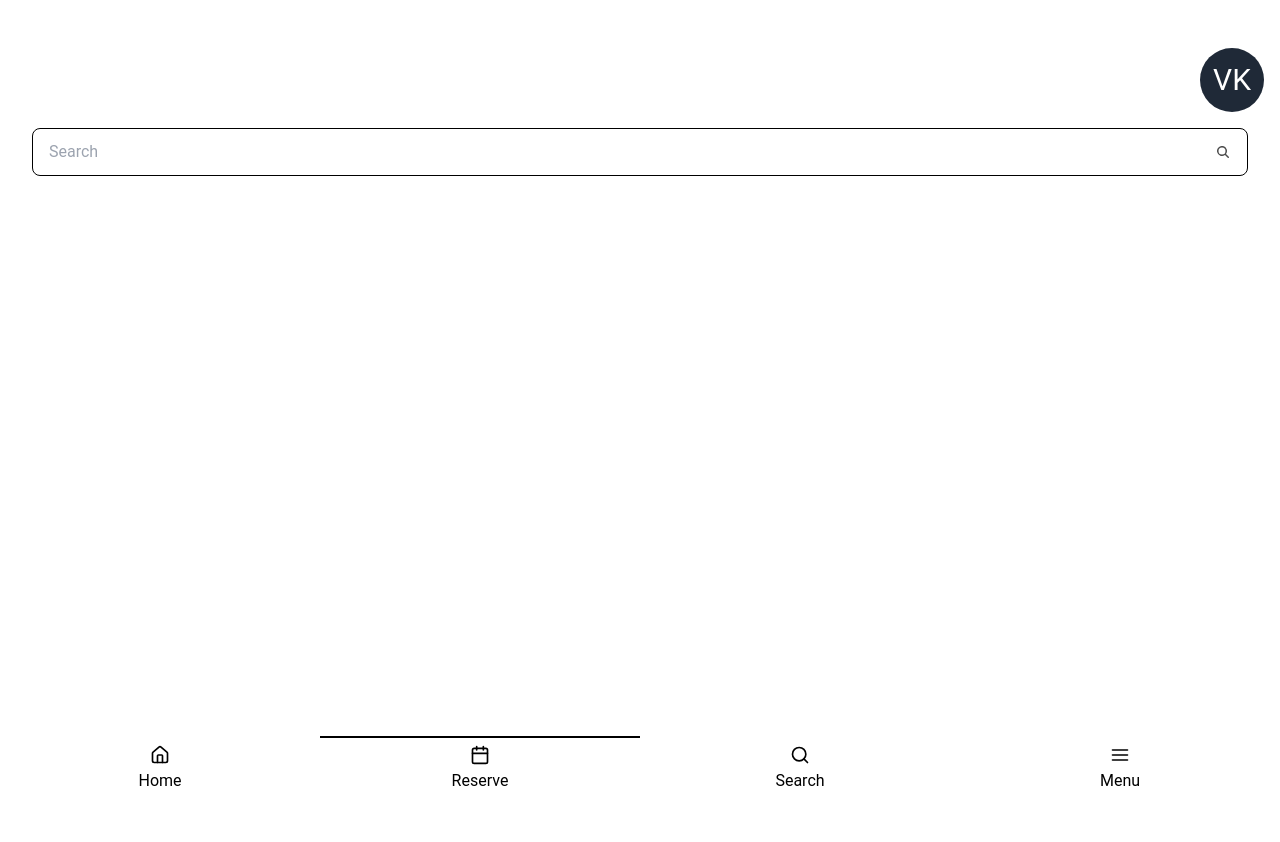
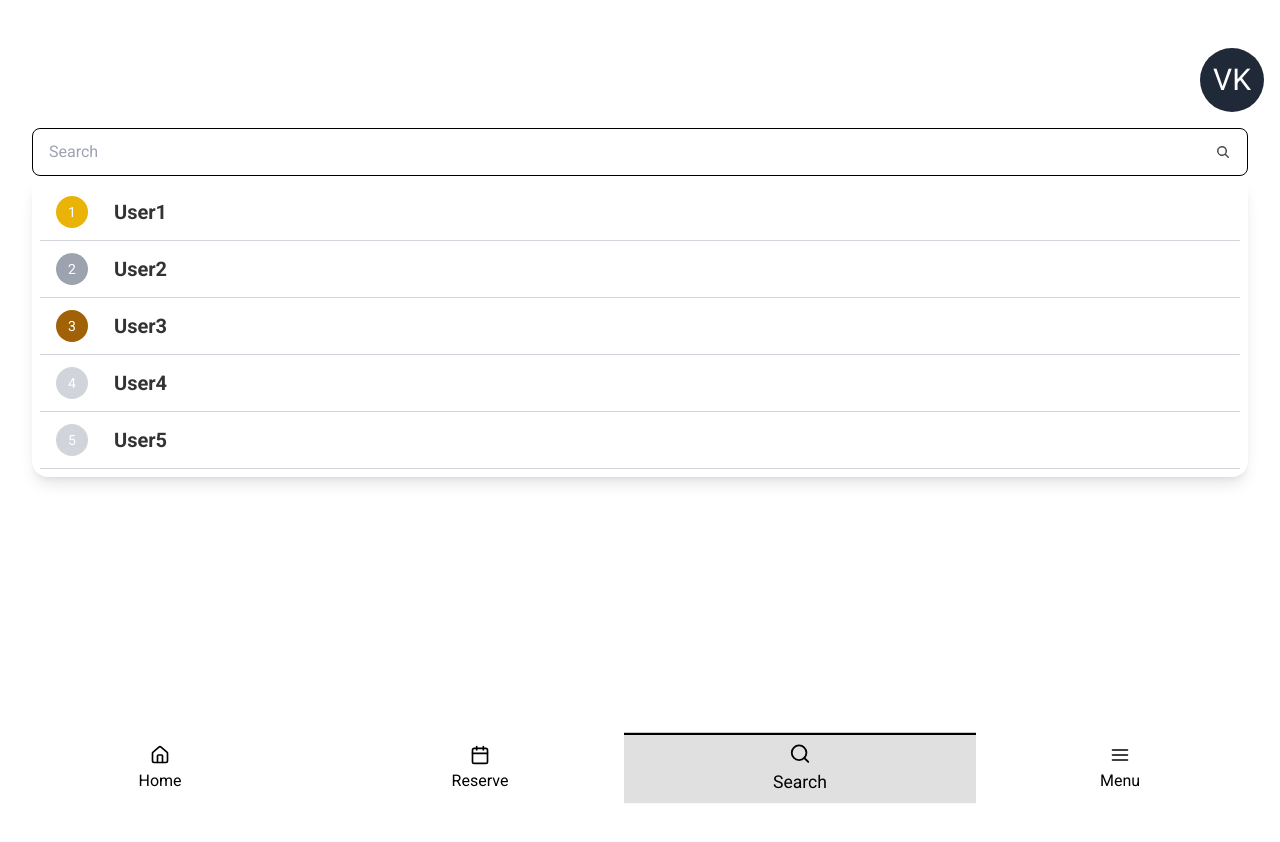
Before and after one commit to parentoni/tabletop, a React (Create React App) app: page /search in a window 1280 px wide. Shown: the top 842 px of the page. Before the commit the page ends 800 px from the top, so only its background shows below. Built offline with nearby package versions, Linux system fonts and the light colour scheme.

Commit message:
added the top players leaderboard

```diff
--- a/src/index.css
+++ b/src/index.css
@@ -1,7 +1,8 @@
+@import url('https://fonts.googleapis.com/css2?family=Roboto:ital,wght@0,100;0,300;0,400;0,500;0,700;0,900;1,100;1,300;1,400;1,500;1,700;1,900&display=swap');
+
 @tailwind base;
 @tailwind components;
 @tailwind utilities;
-@import url('https://fonts.googleapis.com/css2?family=Roboto:ital,wght@0,100;0,300;0,400;0,500;0,700;0,900;1,100;1,300;1,400;1,500;1,700;1,900&display=swap');
 
 
 html {
@@ -56,11 +57,16 @@ html {
   color: #333;
   text-decoration: none;
   width: 100%;
-  text-align: right;
-  font-size: 1.25rem; /* Increase font size */
-  font-weight: bold; /* Make text bold */
+  text-align: left;
+  font-size: 1.25rem;
+  font-weight: bold;
 }
 
-.menu-item a:hover {
+.btm-nav button {
+  transition: background-color 0.3s ease, transform 0.3s ease;
+}
+
+.btm-nav button.active {
   background-color: #e0e0e0;
+  transform: scale(1.1);
 }
--- a/src/pages/menu/Menu.tsx
+++ b/src/pages/menu/Menu.tsx
@@ -11,11 +11,11 @@ export const Menu = () => {
       {/*Menu items*/}
       <div className="flex flex-col items-center justify-start min-h-screen">
         <ul className="menu bg-white rounded-box w-full shadow-lg">
-          <li className="menu-item w-full border-b border-gray-300"><Link to="/settings">Settings</Link></li>
-          <li className="menu-item w-full border-b border-gray-300"><Link to="/statistics">Statistics</Link></li>
-          <li className="menu-item w-full border-b border-gray-300"><Link to="/temp1">Temporary Item 1</Link></li>
-          <li className="menu-item w-full border-b border-gray-300"><Link to="/temp2">Temporary Item 2</Link></li>
-          <li className="menu-item w-full"><Link to="/temp3">Temporary Item 3</Link></li>
+          <li className="menu-item w-full border-b border-gray-300 hover:bg-gray-200 hover:rounded-lg"><Link to="/settings">Settings</Link></li>
+          <li className="menu-item w-full border-b border-gray-300 hover:bg-gray-200 hover:rounded-lg"><Link to="/statistics">Statistics</Link></li>
+          <li className="menu-item w-full border-b border-gray-300 hover:bg-gray-200 hover:rounded-lg"><Link to="/temp1">Temporary Item 1</Link></li>
+          <li className="menu-item w-full border-b border-gray-300 hover:bg-gray-200 hover:rounded-lg"><Link to="/temp2">Temporary Item 2</Link></li>
+          <li className="menu-item w-full hover:bg-gray-200 hover:rounded-lg"><Link to="/temp3">Temporary Item 3</Link></li>
         </ul>
       </div>
       <Navbar/>
--- a/src/pages/search/Search.tsx
+++ b/src/pages/search/Search.tsx
@@ -1,12 +1,12 @@
 import { Base } from "../../shared/BasePage";
 import {Navbar} from "../../shared/Navbar";
 import {UserIcon} from "../../shared/UserIcon";
+import {TopProfiles} from "../../shared/TopProfiles";
 
 export const Search = () => {
   return (
     <Base>
-      <UserIcon />
-
+      <UserIcon/>
       <label className="input input-bordered flex items-center gap-2">
         <input type="text" className="grow" placeholder="Search"/>
         <svg
@@ -21,6 +21,8 @@ export const Search = () => {
         </svg>
       </label>
 
+      <TopProfiles/>
+
       <Navbar/>
     </Base>
   )
--- a/src/shared/Navbar.tsx
+++ b/src/shared/Navbar.tsx
@@ -1,42 +1,54 @@
-import { useNavigate } from "react-router-dom";
-import {AlignJustify, Calendar, Home, Search} from "lucide-react";
-
+import { useNavigate, useLocation } from "react-router-dom";
+import { AlignJustify, Calendar, Home, Search } from "lucide-react";
 
 export const Navbar = () => {
   const navigate = useNavigate();
+  const location = useLocation();
 
   const handleMenuClick = () => {
     navigate("/menu");
   };
 
   const handleSearchClick = () => {
-    navigate("/search")
+    navigate("/search");
   };
 
   const handleCalendarClick = () => {
-    navigate("/reserve")
+    navigate("/reserve");
   };
 
   const handleHomeClick = () => {
-    navigate("/home")
+    navigate("/home");
   };
 
   return (
     <div className="btm-nav">
-      <button onClick={handleHomeClick}>
-        <Home className="h-5 w-5"/>
+      <button
+        className={location.pathname === "/home" ? "active" : ""}
+        onClick={handleHomeClick}
+      >
+        <Home className="h-5 w-5" />
         <span className="btm-nav-label">Home</span>
       </button>
-      <button className="active" onClick={handleCalendarClick}>
-        <Calendar className="h-5 w-5"/>
+      <button
+        className={location.pathname === "/reserve" ? "active" : ""}
+        onClick={handleCalendarClick}
+      >
+        <Calendar className="h-5 w-5" />
         <span className="btm-nav-label">Reserve</span>
       </button>
-      <button onClick={handleSearchClick}>
-        <Search className="h-5 w-5"/>
+      <button
+        className={location.pathname === "/search" ? "active" : ""}
+        onClick={handleSearchClick}
+      >
+        <Search className="h-5 w-5" />
         <span className="btm-nav-label">Search</span>
       </button>
-      <button onClick={handleMenuClick}>
-        <AlignJustify className="h-5 w-5"/>
+      <button
+        className={location.pathname === "/menu" ? "active" : ""}
+        onClick={handleMenuClick}
+      >
+        <AlignJustify className="h-5 w-5" />
         <span className="btm-nav-label">Menu</span>
       </button>
     </div>
--- /dev/null
+++ b/src/shared/TopProfiles.tsx
@@ -0,0 +1,49 @@
+import { Link } from "react-router-dom";
+
+type MedalType = "gold" | "silver" | "bronze" | null;
+
+interface Profile {
+  username: string;
+  medal: MedalType;
+}
+
+export const TopProfiles = () => {
+  const profiles: Profile[] = [
+    { username: "User1", medal: "gold" },
+    { username: "User2", medal: "silver" },
+    { username: "User3", medal: "bronze" },
+    { username: "User4", medal: null },
+    { username: "User5", medal: null },
+  ];
+
+  const getMedalIcon = (medal: MedalType, index: number) => {
+    const baseClasses = "flex items-center justify-center w-8 h-8 rounded-full text-white aspect-square";
+    switch (medal) {
+      case "gold":
+        return <div className={`${baseClasses} bg-yellow-500`}>{index + 1}</div>;
+      case "silver":
+        return <div className={`${baseClasses} bg-gray-400`}>{index + 1}</div>;
+      case "bronze":
+        return <div className={`${baseClasses} bg-yellow-700`}>{index + 1}</div>;
+      default:
+        return <div className={`${baseClasses} bg-gray-300`}>{index + 1}</div>;
+    }
+  };
+
+  return (
+    <div className="flex flex-col items-center justify-start min-h-screen">
+      <ul className="menu bg-white rounded-box w-full shadow-lg">
+        {profiles.map((profile, index) => (
+          <li key={index} className="menu-item w-full border-b border-gray-300 flex items-center hover:bg-gray-200 hover:rounded-lg">
+            <div className="flex items-center w-full">
+              {getMedalIcon(profile.medal, index)}
+              <Link to={`/profile/${profile.username}`} className="ml-2">
+                {profile.username}
+              </Link>
+            </div>
+          </li>
+        ))}
+      </ul>
+    </div>
+  );
+};
```
